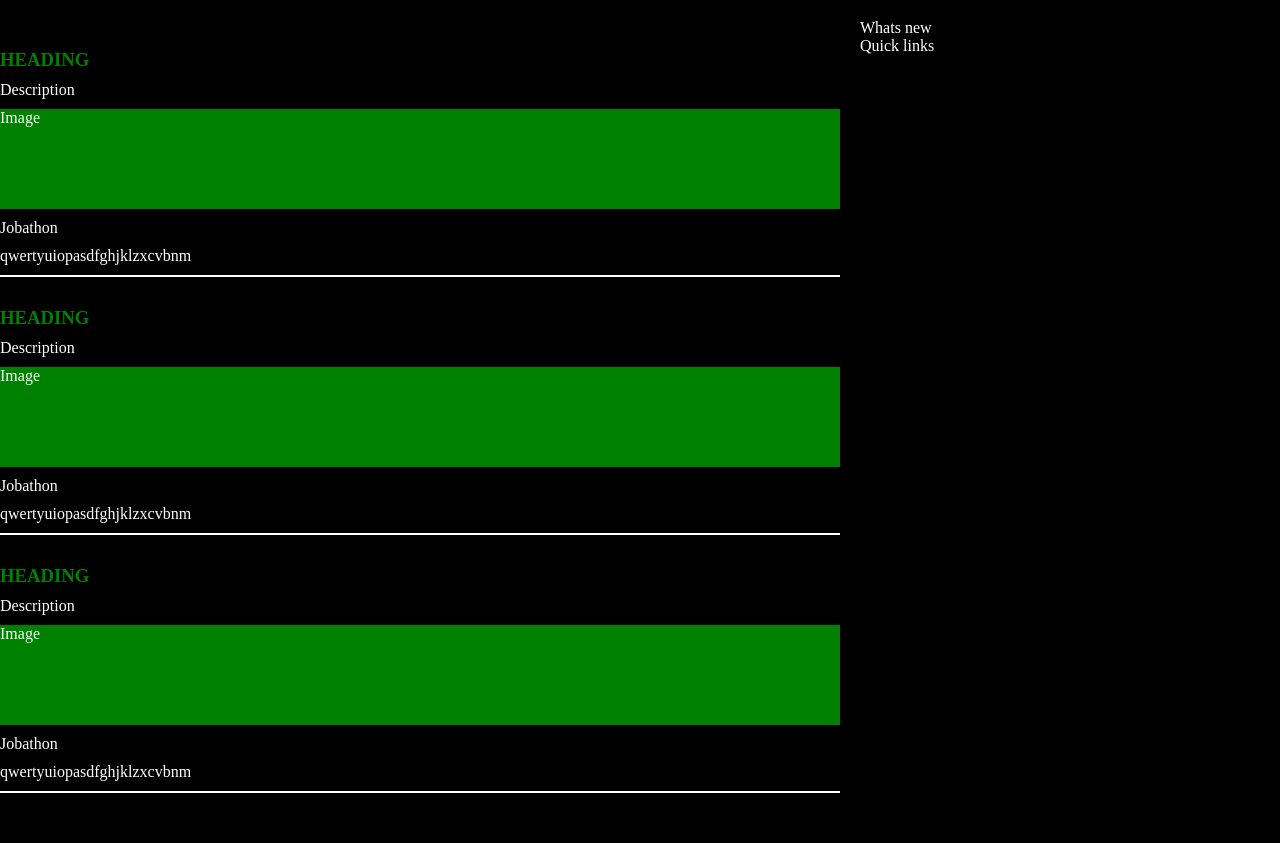
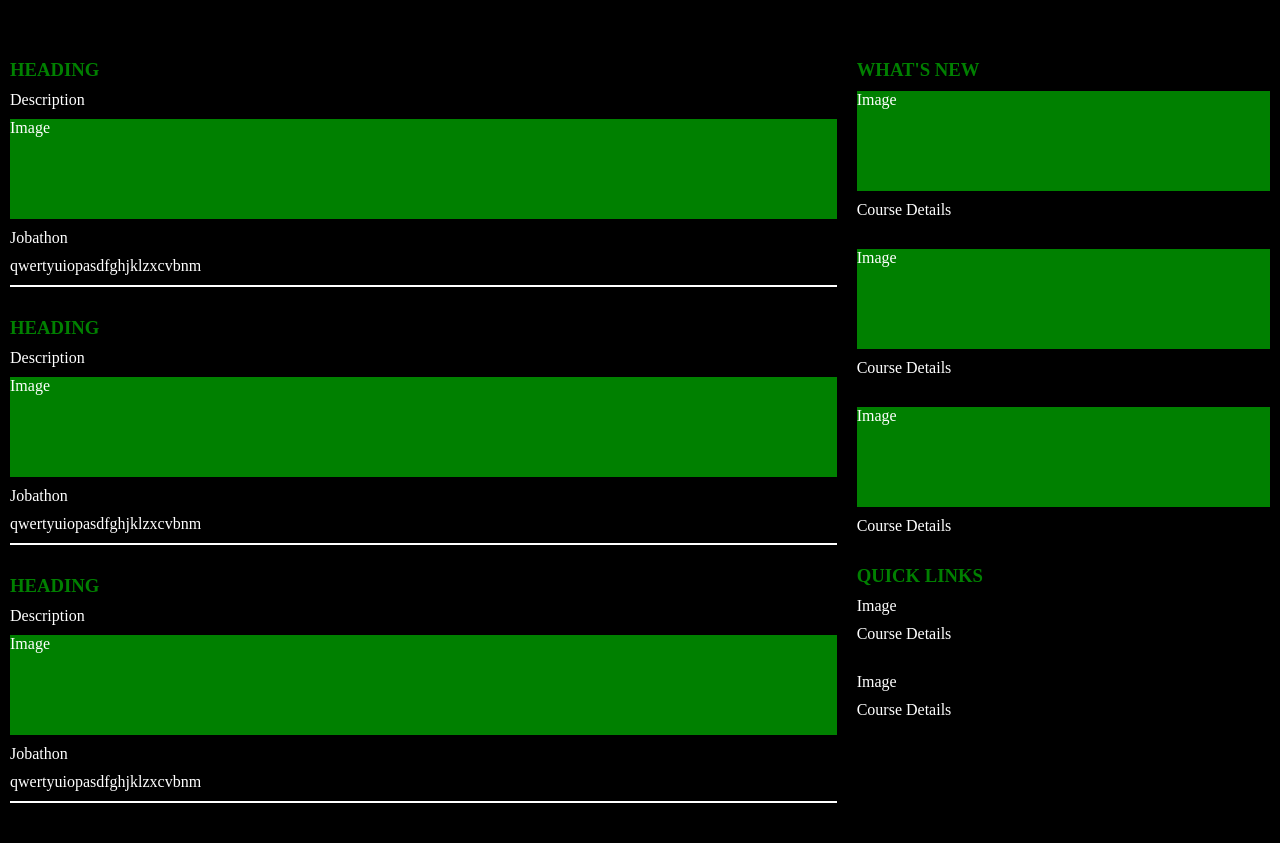
Before and after one commit to felips70/assignment1, a plain HTML site: page index.html in a window 1280 px wide. Shown: the part 81-924 px from the top of the page. Drawn offline with Linux system fonts and the light colour scheme.

Commit message:
add sidebar

```diff
--- a/index.html
+++ b/index.html
@@ -43,8 +43,32 @@
       </div>
     </main>
     <aside class="sidebar">
-      <div class="whats-new">Whats new</div>
-      <div class="quick-links">Quick links</div>
+      <div class="whats-new">
+        <h3>WHAT'S NEW</h3>
+        <div class="course-details">
+          <div class="image">Image</div>
+          <p>Course Details</p>
+        </div>
+        <div class="course-details">
+          <div class="image">Image</div>
+          <p>Course Details</p>
+        </div>
+        <div class="course-details">
+          <div class="image">Image</div>
+          <p>Course Details</p>
+        </div>
+      </div>
+      <div class="quick-links">
+        <h3>QUICK LINKS</h3>
+        <div class="quick-links-item">
+          <div>Image</div>
+          <p>Course Details</p>
+        </div>
+        <div class="quick-links-item">
+          <div>Image</div>
+          <p>Course Details</p>
+        </div>
+      </div>
     </aside>
   </div>
 </body>
--- a/styles.css
+++ b/styles.css
@@ -6,6 +6,7 @@
 body {
   background-color: black;
   color: white;
+  margin: 10px;
 }
 
 .grid-container {
@@ -64,3 +65,21 @@ body {
   flex-direction: column;
   gap: 10px;
 }
+
+.whats-new h3 {
+  color: green;
+  margin: 30px 0 10px 0;
+}
+
+.quick-links h3 {
+  color: green;
+  margin-bottom: 10px;
+}
+
+.course-details,
+.quick-links-item {
+  display: flex;
+  flex-direction: column;
+  gap: 10px;
+  margin-bottom: 30px;
+}
```
